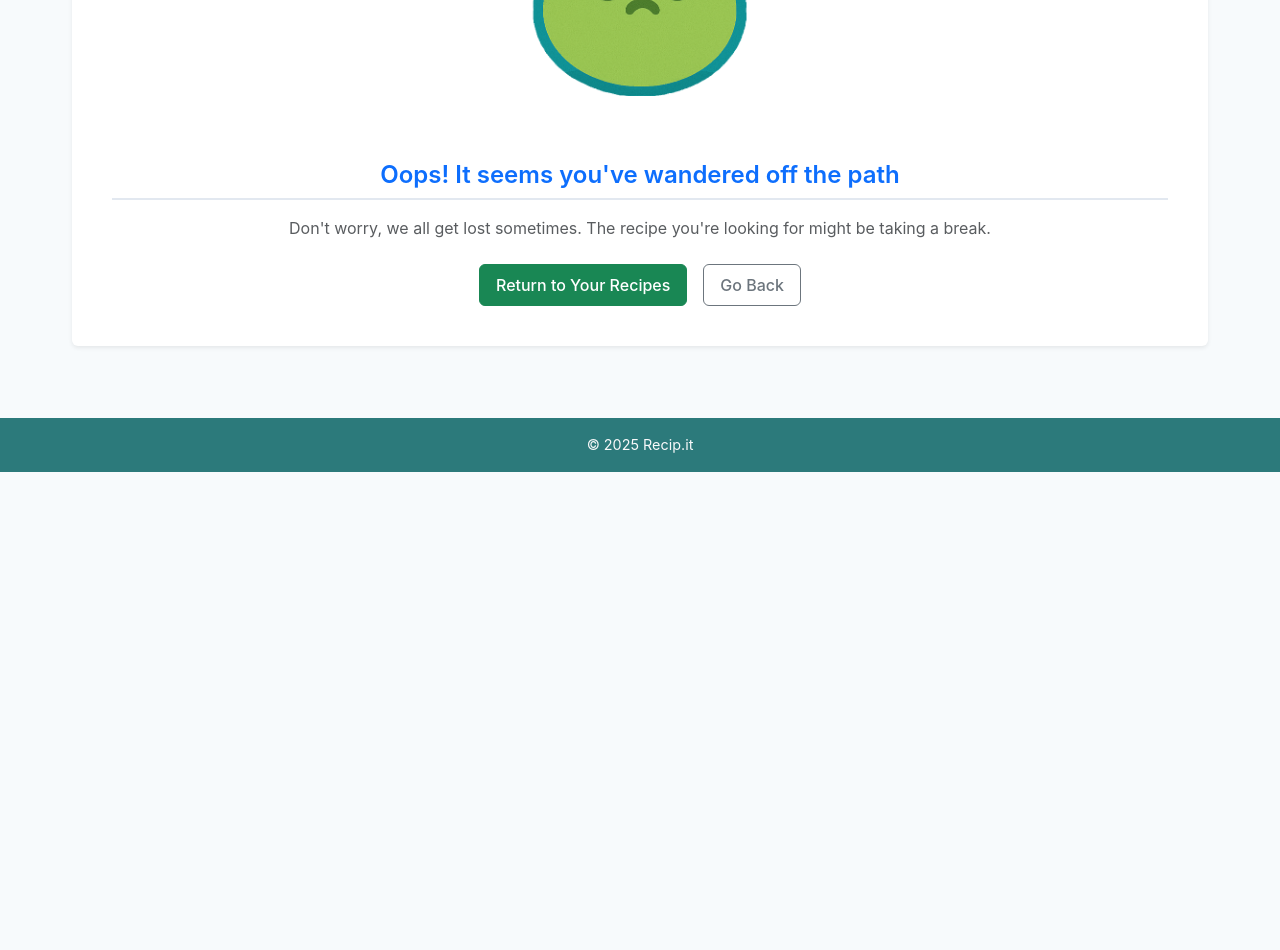
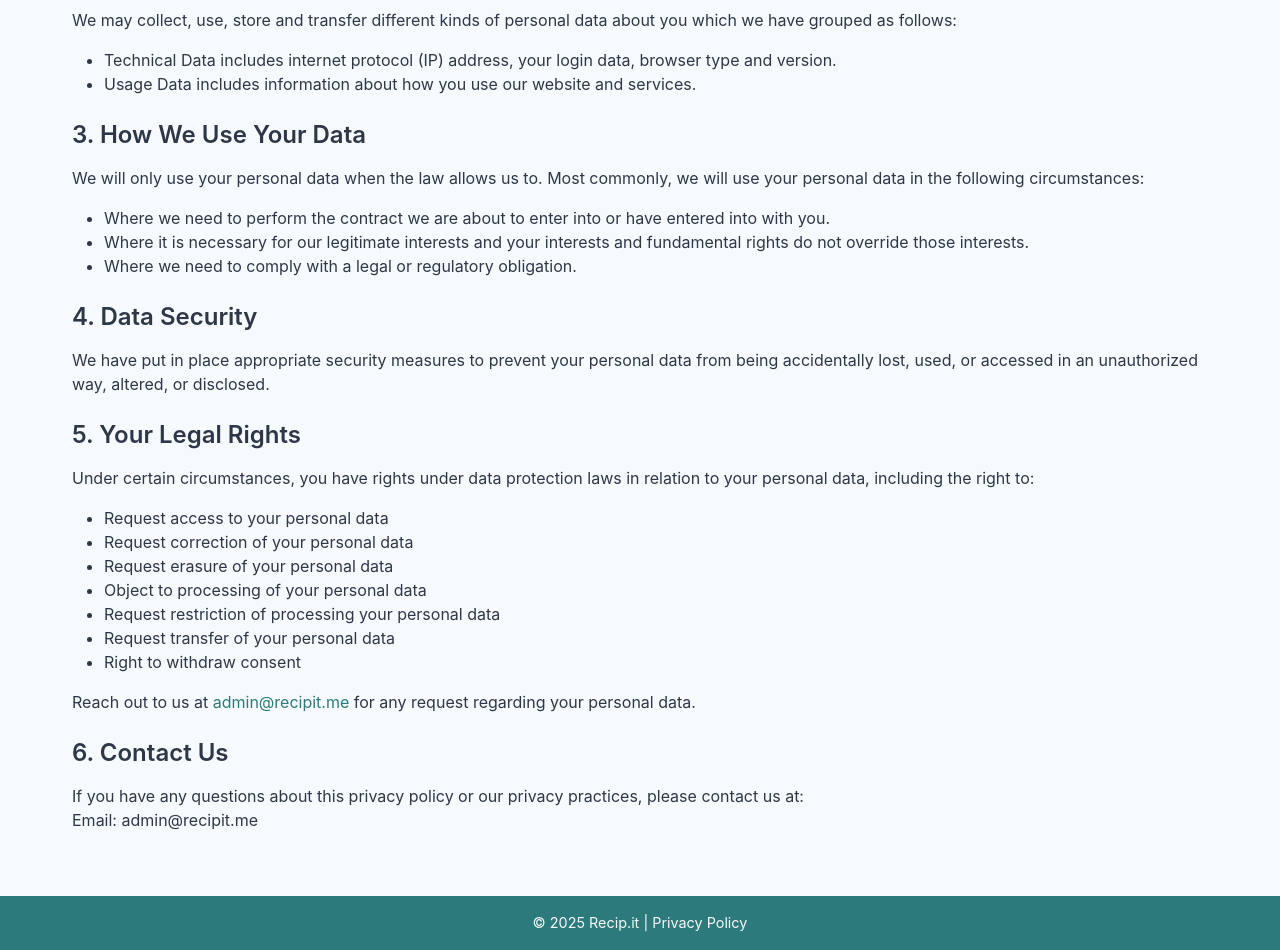
Before and after one commit to YBadiss/recip.it, a React (Vite) app in the folder frontend/: page /privacy-policy in a window 1280 px wide. Before the commit this address led to /404. Shown: the part 380-1330 px from the top of the page. Before the commit the page ends 852 px from the top, so only its background shows below. Built offline with nearby package versions, Linux system fonts and the light colour scheme; no server answers.

Commit message:
add privacy policy page

```diff
--- a/frontend/src/App.tsx
+++ b/frontend/src/App.tsx
@@ -8,6 +8,7 @@ import AddRecipePage from './pages/AddRecipePage';
 import NotFoundPage from './pages/NotFoundPage';
 import LoginPage from './pages/LoginPage';
 import RegisterPage from './pages/RegisterPage';
+import PrivacyPolicyPage from './pages/PrivacyPolicyPage';
 import ProtectedRoute from './components/ProtectedRoute';
 import { AuthProvider } from './context/AuthContext';
 import { ToastContainer } from 'react-toastify';
@@ -27,6 +28,7 @@ function App() {
             <Route path="/recipes/:id" element={<RecipeDetailPage />} />
             <Route path="/404" element={<NotFoundPage />} />
             <Route path="/add" element={<AddRecipePage />} />
+            <Route path="/privacy-policy" element={<PrivacyPolicyPage />} />
 
             {/* Protected routes */}
             <Route element={<ProtectedRoute />}>
--- a/frontend/src/components/Footer.tsx
+++ b/frontend/src/components/Footer.tsx
@@ -1,5 +1,6 @@
 import React from 'react';
 import { Container, Row, Col } from 'react-bootstrap';
+import { Link } from 'react-router-dom';
 
 const Footer: React.FC = () => {
   const year = new Date().getFullYear();
@@ -9,7 +10,12 @@ const Footer: React.FC = () => {
       <Container>
         <Row>
           <Col className="text-center py-1">
-            <p className="mb-0 text-light">© {year} Recip.it</p>
+            <p className="mb-0 text-light">
+              © {year} Recip.it |{' '}
+              <Link to="/privacy-policy" className="text-light">
+                Privacy Policy
+              </Link>
+            </p>
           </Col>
         </Row>
       </Container>
--- /dev/null
+++ b/frontend/src/pages/PrivacyPolicyPage.tsx
@@ -0,0 +1,91 @@
+import React from 'react';
+import { Container, Row, Col } from 'react-bootstrap';
+
+const PrivacyPolicyPage: React.FC = () => {
+  return (
+    <Container className="py-4">
+      <Row>
+        <Col>
+          <h1 className="mb-4">Privacy Policy</h1>
+
+          <p>Last updated: {new Date().toLocaleDateString()}</p>
+
+          <h2 className="mt-4">1. Introduction</h2>
+          <p>
+            Welcome to Recip.it. We respect your privacy and are committed to protecting your
+            personal data. This privacy policy will inform you about how we look after your personal
+            data when you visit our website and tell you about your privacy rights and how the law
+            protects you.
+          </p>
+
+          <h2 className="mt-4">2. The Data We Collect</h2>
+          <p>
+            We may collect, use, store and transfer different kinds of personal data about you which
+            we have grouped as follows:
+          </p>
+          <ul>
+            <li>
+              Technical Data includes internet protocol (IP) address, your login data, browser type
+              and version.
+            </li>
+            <li>Usage Data includes information about how you use our website and services.</li>
+          </ul>
+
+          <h2 className="mt-4">3. How We Use Your Data</h2>
+          <p>
+            We will only use your personal data when the law allows us to. Most commonly, we will
+            use your personal data in the following circumstances:
+          </p>
+          <ul>
+            <li>
+              Where we need to perform the contract we are about to enter into or have entered into
+              with you.
+            </li>
+            <li>
+              Where it is necessary for our legitimate interests and your interests and fundamental
+              rights do not override those interests.
+            </li>
+            <li>Where we need to comply with a legal or regulatory obligation.</li>
+          </ul>
+
+          <h2 className="mt-4">4. Data Security</h2>
+          <p>
+            We have put in place appropriate security measures to prevent your personal data from
+            being accidentally lost, used, or accessed in an unauthorized way, altered, or
+            disclosed.
+          </p>
+
+          <h2 className="mt-4">5. Your Legal Rights</h2>
+          <p>
+            Under certain circumstances, you have rights under data protection laws in relation to
+            your personal data, including the right to:
+          </p>
+          <ul>
+            <li>Request access to your personal data</li>
+            <li>Request correction of your personal data</li>
+            <li>Request erasure of your personal data</li>
+            <li>Object to processing of your personal data</li>
+            <li>Request restriction of processing your personal data</li>
+            <li>Request transfer of your personal data</li>
+            <li>Right to withdraw consent</li>
+          </ul>
+
+          <p>
+            Reach out to us at <a href="mailto:admin@recipit.me">admin@recipit.me</a> for any
+            request regarding your personal data.
+          </p>
+
+          <h2 className="mt-4">6. Contact Us</h2>
+          <p>
+            If you have any questions about this privacy policy or our privacy practices, please
+            contact us at:
+            <br />
+            Email: admin@recipit.me
+          </p>
+        </Col>
+      </Row>
+    </Container>
+  );
+};
+
+export default PrivacyPolicyPage;
```
